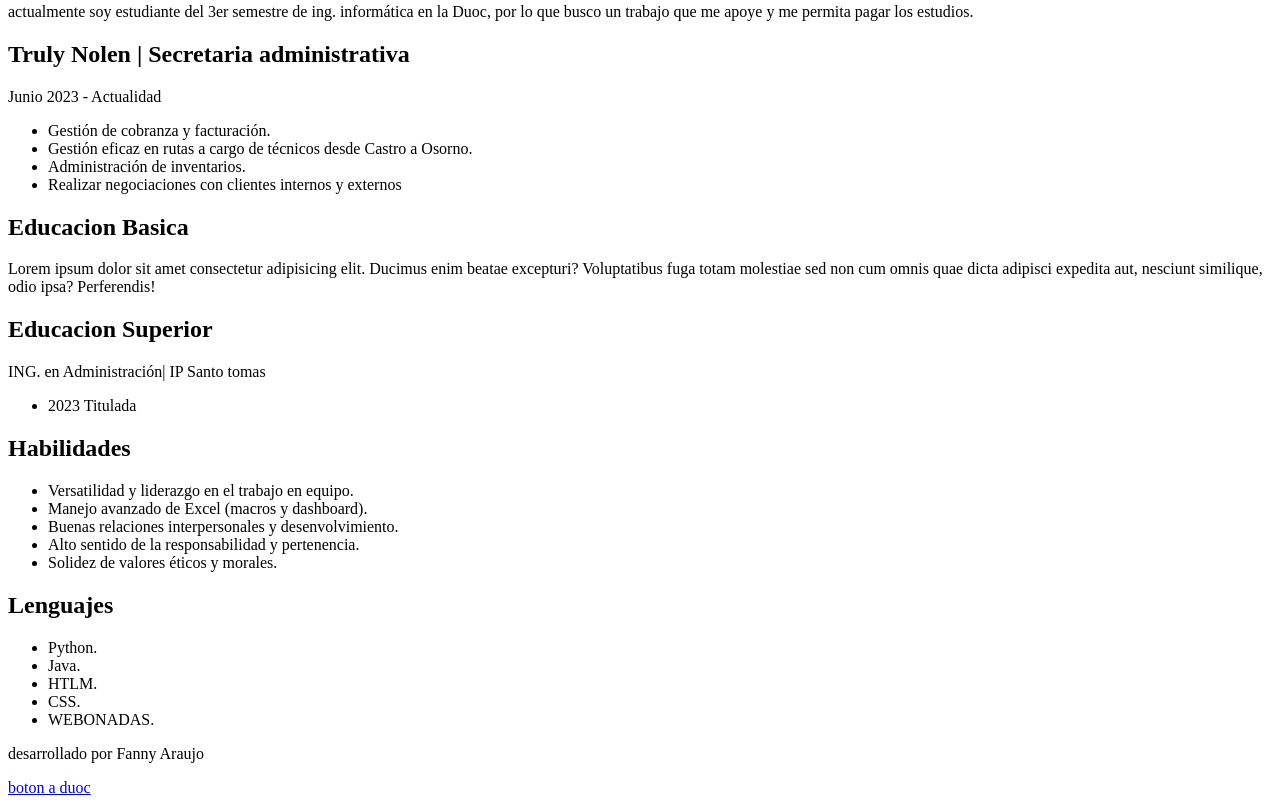
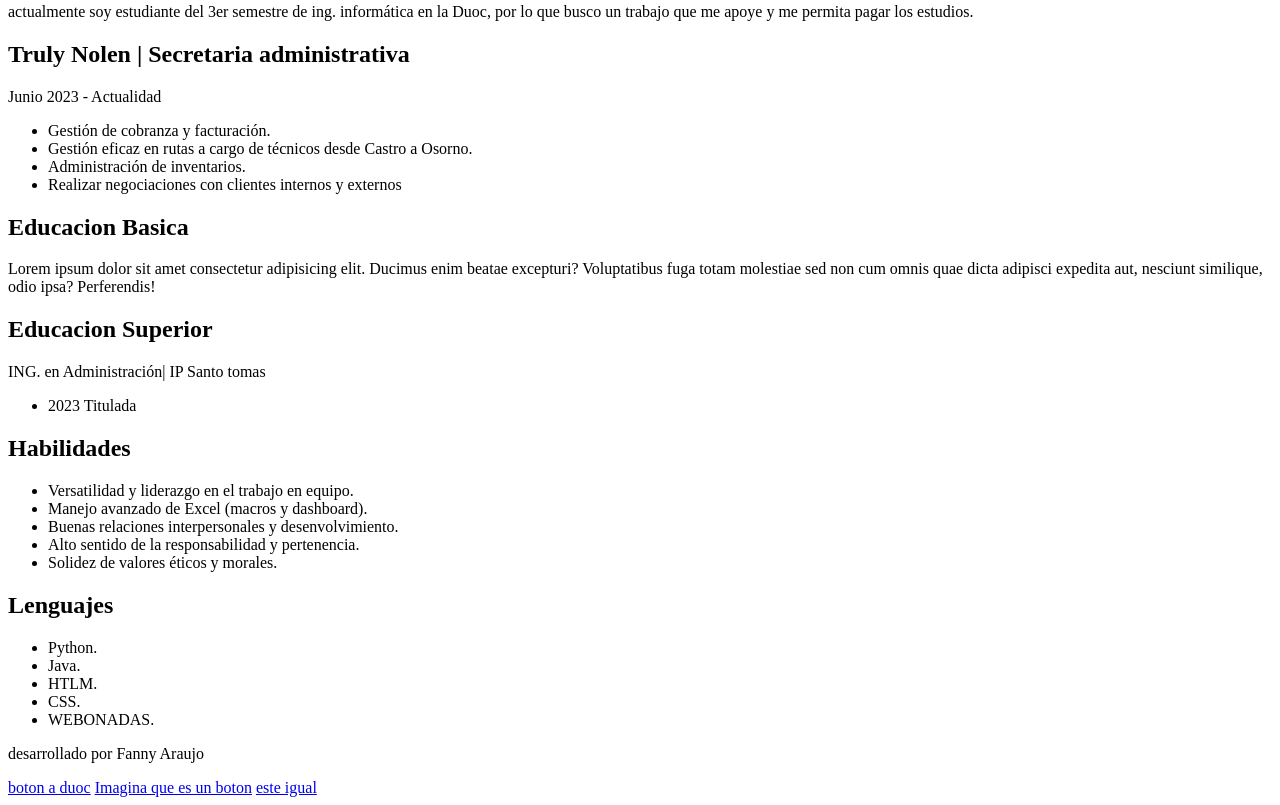
Before and after one commit to andrenany/html, a plain HTML site: page index.html in a window 1280 px wide. Shown: the part 330-1135 px from the top of the page. Drawn offline with Linux system fonts and the light colour scheme.

Commit message:
TERCER CAMBIO

```diff
--- a/index.html
+++ b/index.html
@@ -68,6 +68,9 @@
         <footer>
             <p>desarrollado por Fanny Araujo</p>
             <a href="https://www.duoc.cl/alumnos/"> boton a duoc</a>
+            <a href="form.html">Imagina que es un boton</a>
+            <a href="tablas.html">este igual
+            </a>
         </footer>
     </section>
 
```
